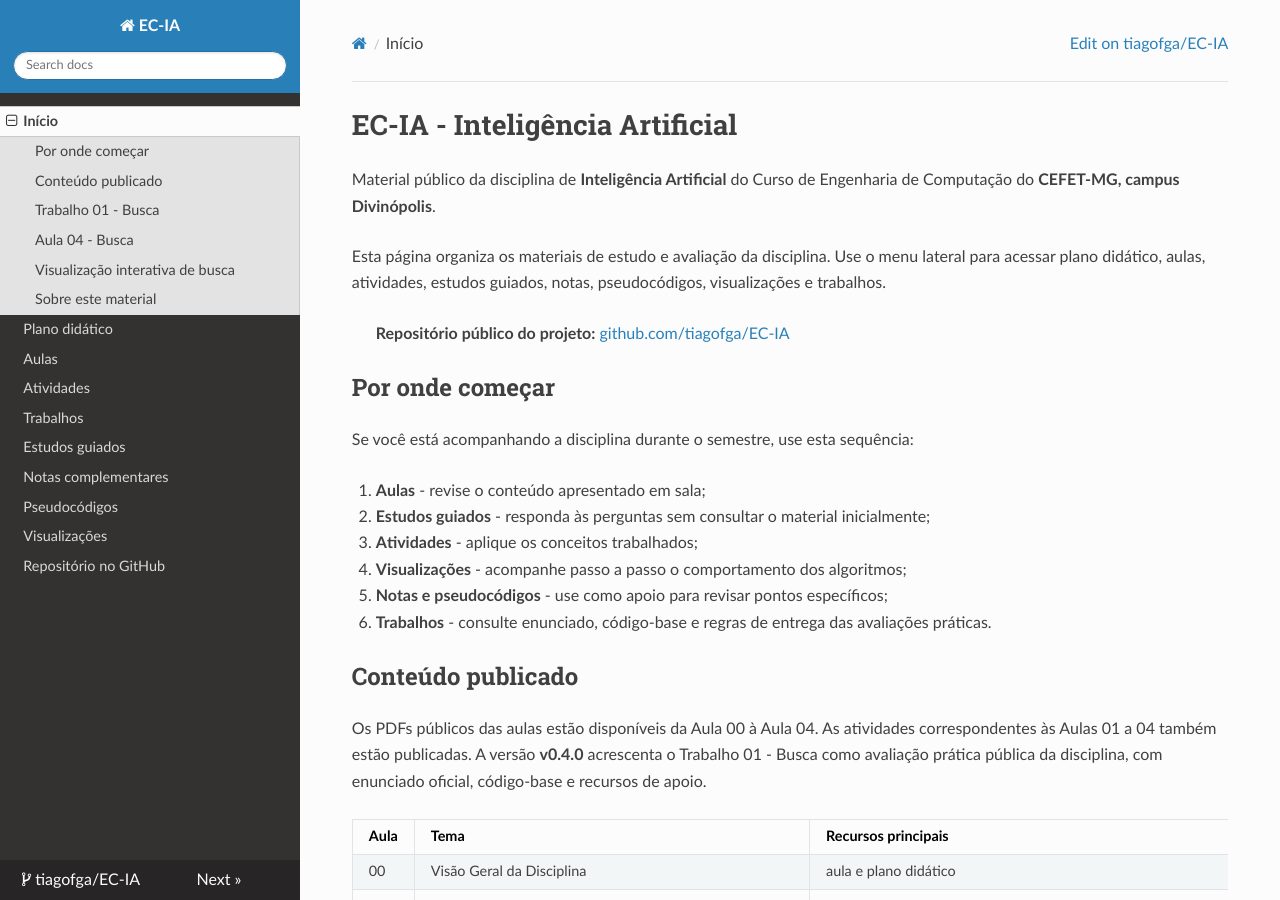
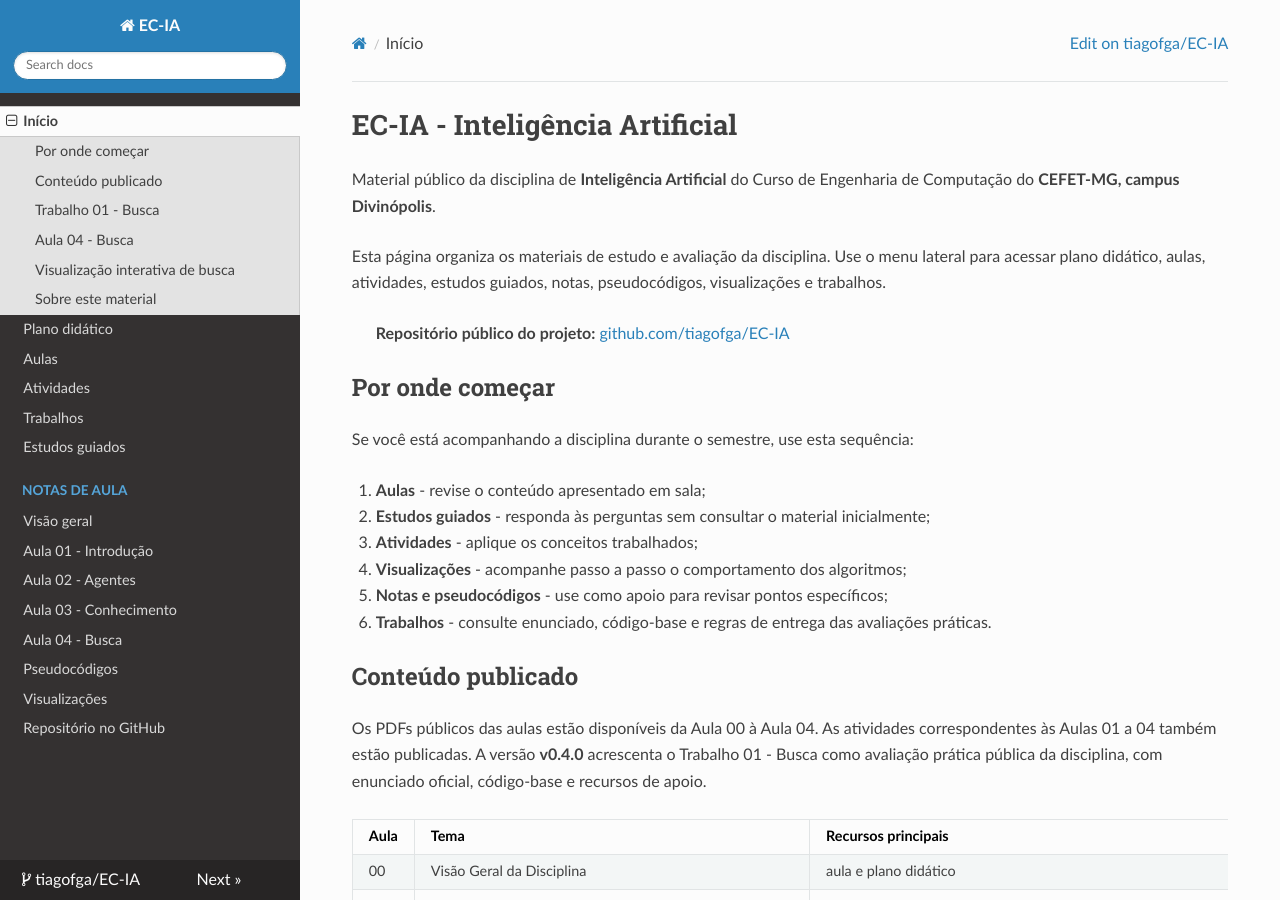
Before and after one commit to tiagofga/EC-IA, an MkDocs documentation site: the page built from docs/index.md, in a window 1280 px wide and 900 px high. Built offline with MkDocs 1.6.1, drawn with Linux system fonts in a browser that asks for light colours; nearby versions of some CDN libraries.

Commit message:
docs(site): expose lecture notes in navigation

```diff
--- a/mkdocs.yml
+++ b/mkdocs.yml
@@ -11,6 +11,8 @@ extra_css:
   - assets/extra.css
 
 extra_javascript:
+  - https://cdn.jsdelivr.net/npm/mermaid@11/dist/mermaid.min.js
+  - assets/mermaid-init.js
   - assets/downloads.js
   - assets/vercel-analytics.js
 
@@ -21,7 +23,12 @@ nav:
   - Atividades: atividades/index.md
   - Trabalhos: trabalhos/index.md
   - Estudos guiados: estudos-guiados/index.md
-  - Notas complementares: notas/index.md
+  - Notas de aula:
+      - Visão geral: notas/index.md
+      - Aula 01 - Introdução: notas/01-introducao/README.md
+      - Aula 02 - Agentes: notas/02-agentes/README.md
+      - Aula 03 - Conhecimento: notas/03-conhecimento/README.md
+      - Aula 04 - Busca: notas/04-busca/README.md
   - Pseudocódigos: pseudocodigos/index.md
   - Visualizações: visualizacoes/index.md
   - Repositório no GitHub: https://github.com/tiagofga/EC-IA
```
